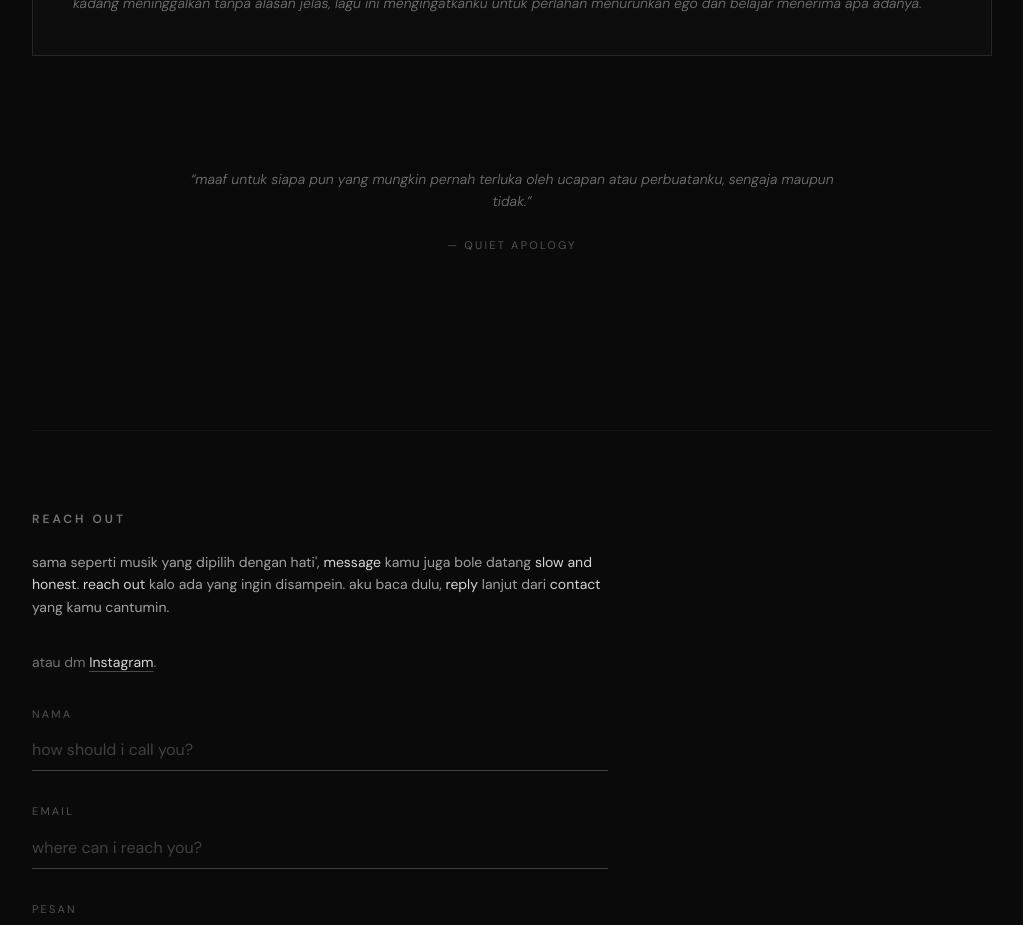
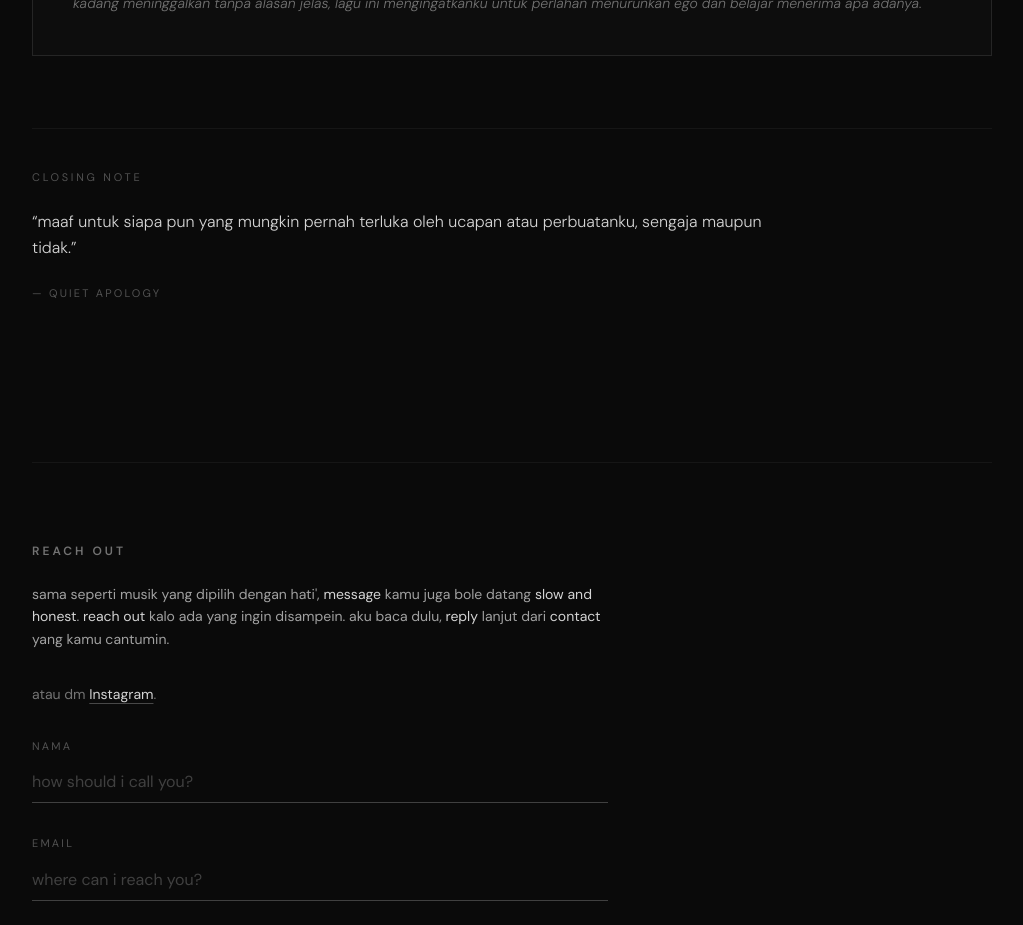
Before and after one commit to ryramadhan/monochrome-soundscape, a React (Vite) app: page / in a window 1280 px wide. Shown: the part 7120-8045 px from the top of the page, without its empty margins (128-1151 px from the left). Built offline with nearby package versions, Linux system fonts and the light colour scheme.

Commit message:
style: align closing note layout with mood section

```diff
--- a/src/sections/Mood.tsx
+++ b/src/sections/Mood.tsx
@@ -306,17 +306,18 @@ export function Mood() {
             ego dan belajar menerima apa adanya.
           </p>
         </figure>
-        <div className="my-14 flex justify-center md:col-span-2 md:my-16">
-          <div className="max-w-2xl">
-            <blockquote className="mt-6 text-center text-sm italic leading-relaxed text-neutral-500">
-              &ldquo;maaf untuk siapa pun yang mungkin pernah terluka oleh ucapan
-              atau perbuatanku, sengaja maupun tidak.&rdquo;
-            </blockquote>
-            <figcaption className="mt-6 text-center text-[11px] uppercase tracking-[0.2em] text-neutral-600">
-              — quiet apology
-            </figcaption>
-          </div>
-        </div>
+        <figure className="my-12 border-t border-white/5 pt-10 md:col-span-2">
+          <p className="mb-6 text-[11px] uppercase tracking-[0.25em] text-neutral-600">
+            Closing note
+          </p>
+          <blockquote className="max-w-3xl text-base font-light leading-relaxed text-neutral-300">
+            &ldquo;maaf untuk siapa pun yang mungkin pernah terluka oleh ucapan
+            atau perbuatanku, sengaja maupun tidak.&rdquo;
+          </blockquote>
+          <figcaption className="mt-6 text-[11px] uppercase tracking-[0.2em] text-neutral-600">
+            — quiet apology
+          </figcaption>
+        </figure>
       </div>
     </motion.section>
   );
```
